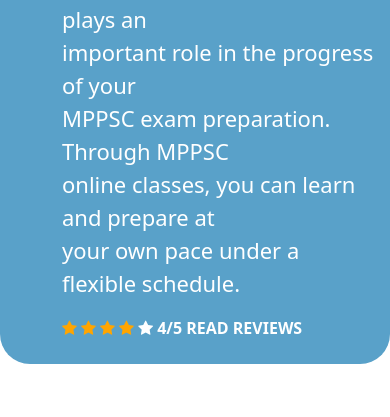
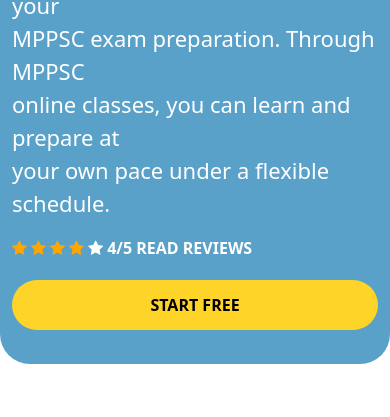
Before and after one commit to humam-abd/Entri-Home, a plain HTML site: page index.html in a window 390 px wide. Shown: the part 409-826 px from the top of the page. Drawn offline with nearby package versions, Linux system fonts and the light colour scheme.

Commit message:
Style fixes and added button in body content

```diff
--- a/css/style.css
+++ b/css/style.css
@@ -61,6 +61,8 @@
 
 @media only screen and (max-width: 450px) {
   .content-text {
+    margin-top: 50px;
+    padding: 0;
     line-height: 1.5;
   }
 }
@@ -72,6 +74,23 @@
 
 .description {
   font-weight: lighter;
+}
+
+.content-btn {
+  margin-top: 20px;
+  width: 140px;
+  height: 50px;
+  border-radius: 50px !important;
+  background-color: #ffd428 !important;
+  text-transform: uppercase;
+  font-weight: bold !important;
+  color: black !important;
+}
+
+@media only screen and (max-width: 768px) {
+  .content-btn {
+    width: 100%;
+  }
 }
 
 /* Star Rating */
@@ -133,7 +152,7 @@
 }
 
 .footer-btn {
-  width: 120px;
+  width: 140px;
   height: 50px;
   border-radius: 50px !important;
   background-color: #ffd428 !important;
--- a/index.html
+++ b/index.html
@@ -65,6 +65,7 @@
               <span class="fa fa-star"></span>
               4/5 Read Reviews
             </div>
+            <button class="btn content-btn">Start Free</button>
           </div>
         </div>
       </div>
```
